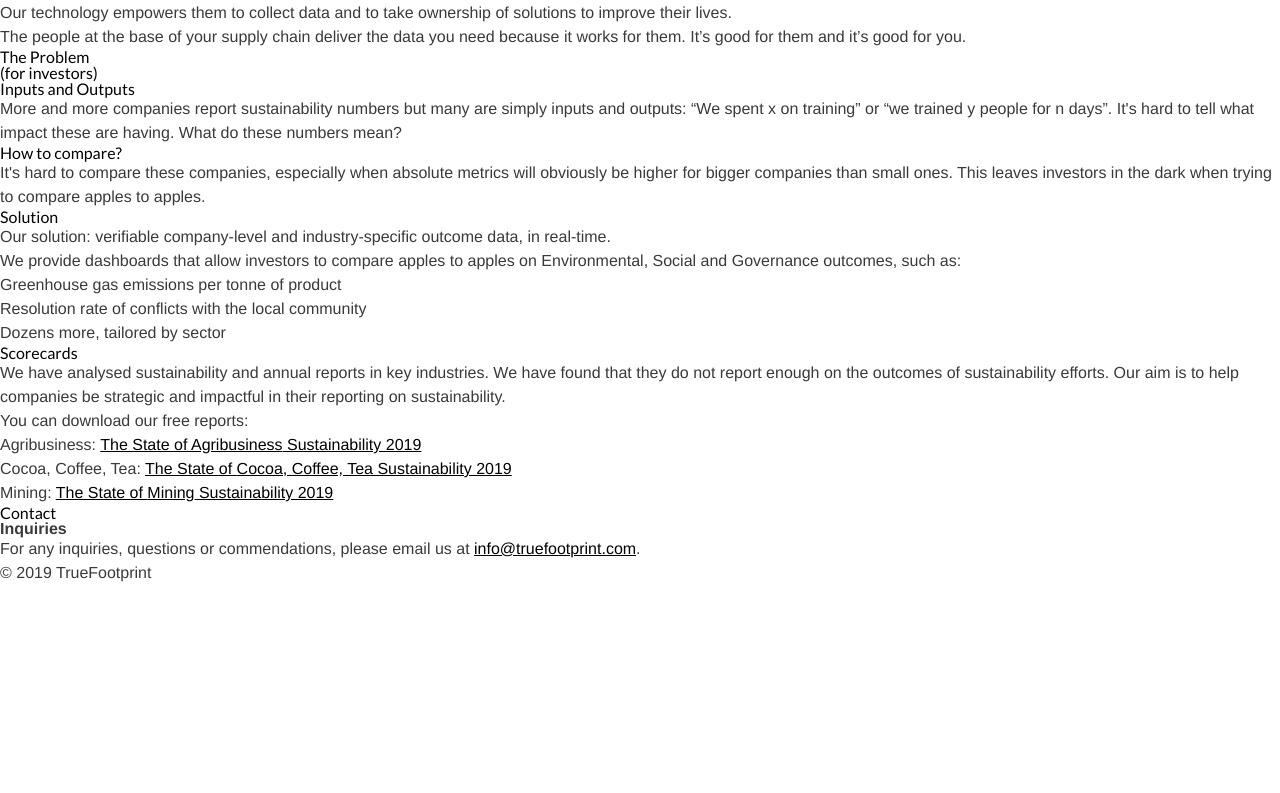
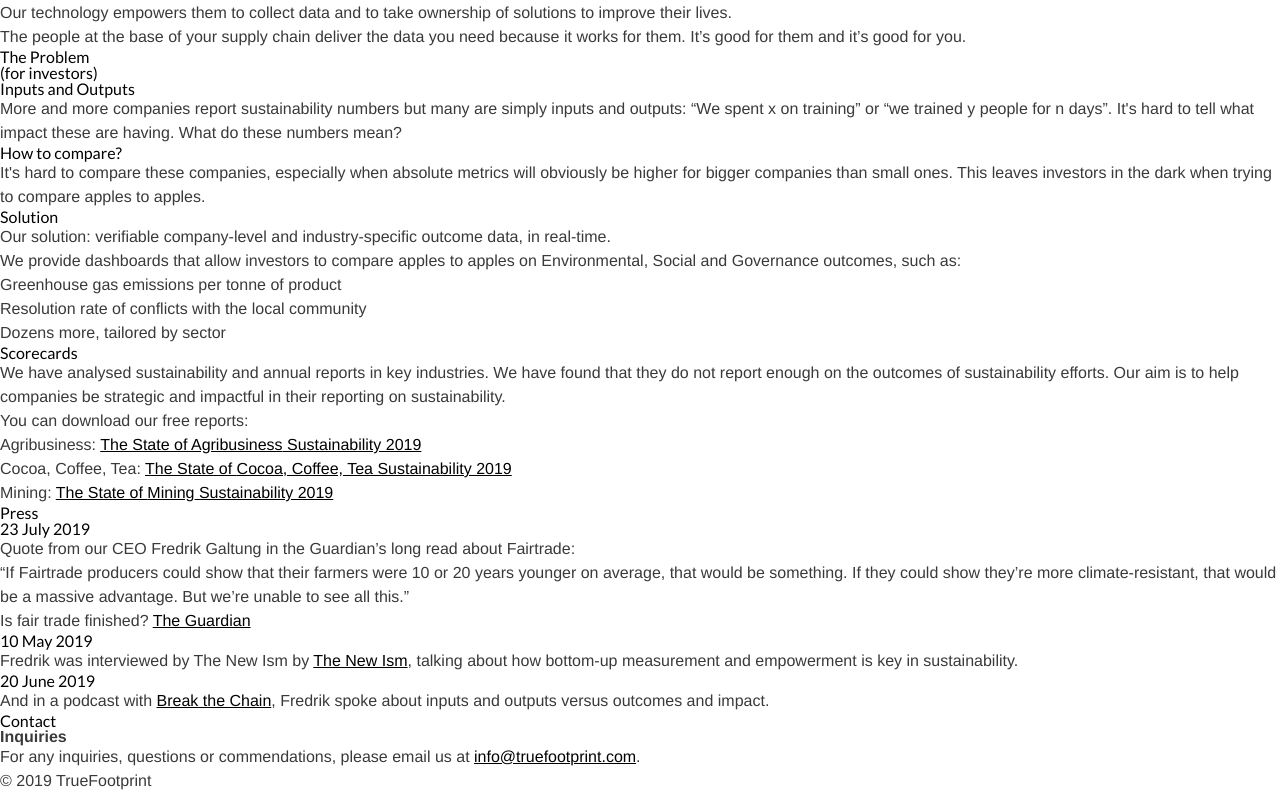
Before and after one commit to truefootprint/website, a Next.js app: page / in a window 1280 px wide. Shown: the part 467-1260 px from the top of the page. Before the commit the page ends 1052 px from the top, so only its background shows below. Built offline with nearby package versions, Linux system fonts and the light colour scheme; grey boxes are pictures that could not be loaded.

Commit message:
Add a Press section to the website

```diff
--- a/components/home/Home.jsx
+++ b/components/home/Home.jsx
@@ -199,6 +199,59 @@
         </section>
       </Target>
 
+      <Target name="press">
+        <section className={css.full_width}>
+          <div className={css.wrap}>
+            <Heading>Press</Heading>
+
+            <div className={css.timeline}>
+              <div className={css.item}>
+                <time>23 July 2019</time>
+
+                <p>
+                  Quote from our CEO Fredrik Galtung in the Guardian’s long read about Fairtrade:
+
+                  <blockquote>
+                    “If Fairtrade producers could show that their farmers were 10 or 20 years younger on average,
+                     that would be something. If they could show they’re more climate-resistant,
+                     that would be a massive advantage. But we’re unable to see all this.”
+                  </blockquote>
+                </p>
+
+                <p>Is fair trade finished? <a
+                  href="https://www.theguardian.com/business/2019/jul/23/fairtrade-ethical-certification-supermarkets-sainsburys" target="_blank">
+                    The Guardian
+                  </a>
+                </p>
+              </div>
+
+              <div className={css.item}>
+                <time>10 May 2019</time>
+
+                <p>
+                Fredrik was interviewed by The New Ism
+                by <a href="https://anchor.fm/the-new-ism/episodes/S2-E2-Fredrik-Galtung-e40594" target="_blank">
+                  The New Ism
+                </a>,
+                talking about how bottom-up measurement and empowerment is key in sustainability.
+                </p>
+              </div>
+
+              <div className={css.item}>
+                <time>20 June 2019</time>
+                <p>
+                  And in a podcast
+                  with <a href="https://soundcloud.com/breakthechainpodcast/measuring-outcomes-not-outputs" target="_blank">
+                    Break the Chain
+                  </a>,
+                  Fredrik spoke about inputs and outputs versus outcomes and impact.
+                </p>
+              </div>
+            </div>
+          </div>
+        </section>
+      </Target>
+
 
       <Target name="contact">
         <section className={css.full_width}>
--- a/components/home/styles.scss
+++ b/components/home/styles.scss
@@ -22,6 +22,42 @@
 
   section.gradient {
     background: linear-gradient(white, #f7f7f7);
+  }
+}
+
+.timeline {
+  border-left: 3px solid #ccc;
+  padding-top: 1rem;
+  margin-top: 4rem;
+
+  time {
+    color: #4A8F72;
+    font-size: 1.2rem;
+
+    &:before {
+      content: '';
+      width: 1.5rem;
+      display: block;
+      border-top: 3px solid #ccc;
+      position: relative;
+      left: -2.5rem;
+      top: 0.8rem;
+    }
+  }
+
+  a {
+    color: #44f;
+  }
+
+  .item {
+    padding: 0 0 3rem 2.5rem;
+  }
+
+  blockquote {
+    max-width: 30rem;
+    margin: 2rem 0 0 2rem;
+    font-style: italic;
+    font-weight: 400;
   }
 }
 
--- a/components/nav_bar/NavBar.jsx
+++ b/components/nav_bar/NavBar.jsx
@@ -12,6 +12,7 @@
       <Link to="companies" label="navbar-companies" activeClass={css.active}>Companies</Link>
       <Link to="investors" label="navbar-investors" activeClass={css.active}>Investors</Link>
       <Link to="downloads" label="navbar-downloads" activeClass={css.active}>Downloads</Link>
+      <Link to="press" label="navbar-press" activeClass={css.active}>Press</Link>
       <Link to="contact" label="navbar-contact" activeClass={css.active}>Contact</Link>
     </div>
   </div>
--- a/components/nav_bar/styles.scss
+++ b/components/nav_bar/styles.scss
@@ -32,7 +32,7 @@
   margin-left: 1.75rem;
 }
 
-@media (max-width: 55rem) {
+@media (max-width: 60rem) {
   .nav_bar {
     justify-content: center;
   }
```
